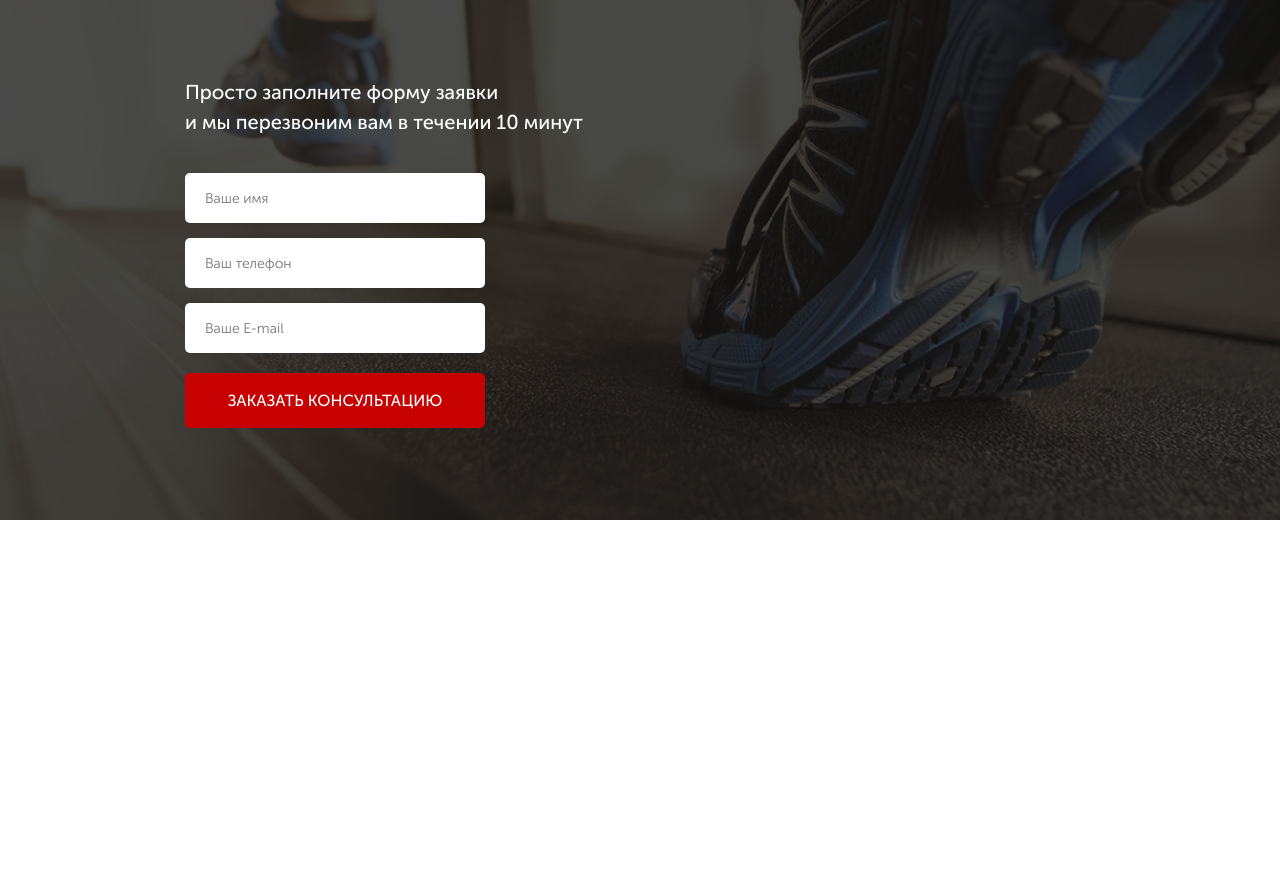
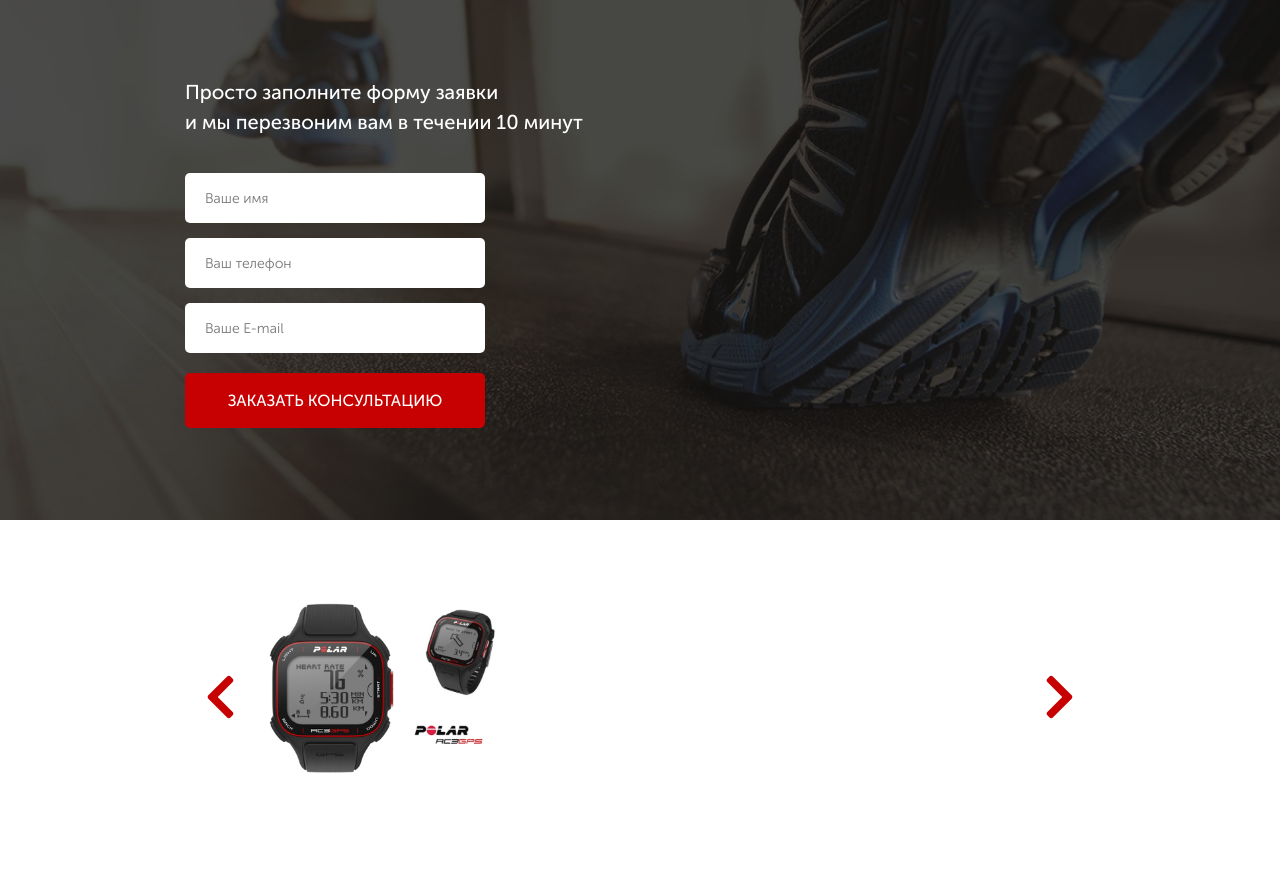
Before and after one commit to alpress17/alpress17.github.io, a website: page Pulse/src/index.html in a window 1280 px wide. Shown: the part 1425-2298 px from the top of the page. Before the commit the page ends 1945 px from the top, so only its background shows below. Drawn offline with nearby package versions, Linux system fonts and the light colour scheme.

Commit message:
joined jquery & slick.min.js, add section 'carousel'

```diff
--- /dev/null
+++ b/Pulse/src/css/slick.css
@@ -0,0 +1,119 @@
+/* Slider */
+.slick-slider
+{
+    position: relative;
+
+    display: block;
+    box-sizing: border-box;
+
+    -webkit-user-select: none;
+       -moz-user-select: none;
+        -ms-user-select: none;
+            user-select: none;
+
+    -webkit-touch-callout: none;
+    -khtml-user-select: none;
+    -ms-touch-action: pan-y;
+        touch-action: pan-y;
+    -webkit-tap-highlight-color: transparent;
+}
+
+.slick-list
+{
+    position: relative;
+
+    display: block;
+    overflow: hidden;
+
+    margin: 0;
+    padding: 0;
+}
+.slick-list:focus
+{
+    outline: none;
+}
+.slick-list.dragging
+{
+    cursor: pointer;
+    cursor: hand;
+}
+
+.slick-slider .slick-track,
+.slick-slider .slick-list
+{
+    -webkit-transform: translate3d(0, 0, 0);
+       -moz-transform: translate3d(0, 0, 0);
+        -ms-transform: translate3d(0, 0, 0);
+         -o-transform: translate3d(0, 0, 0);
+            transform: translate3d(0, 0, 0);
+}
+
+.slick-track
+{
+    position: relative;
+    top: 0;
+    left: 0;
+
+    display: block;
+    margin-left: auto;
+    margin-right: auto;
+}
+.slick-track:before,
+.slick-track:after
+{
+    display: table;
+
+    content: '';
+}
+.slick-track:after
+{
+    clear: both;
+}
+.slick-loading .slick-track
+{
+    visibility: hidden;
+}
+
+.slick-slide
+{
+    display: none;
+    float: left;
+
+    height: 100%;
+    min-height: 1px;
+}
+[dir='rtl'] .slick-slide
+{
+    float: right;
+}
+.slick-slide img
+{
+    display: block;
+}
+.slick-slide.slick-loading img
+{
+    display: none;
+}
+.slick-slide.dragging img
+{
+    pointer-events: none;
+}
+.slick-initialized .slick-slide
+{
+    display: block;
+}
+.slick-loading .slick-slide
+{
+    visibility: hidden;
+}
+.slick-vertical .slick-slide
+{
+    display: block;
+
+    height: auto;
+
+    border: 1px solid transparent;
+}
+.slick-arrow.slick-hidden {
+    display: none;
+}
--- a/Pulse/src/index.html
+++ b/Pulse/src/index.html
@@ -8,10 +8,11 @@
 	<!-- <link rel="shortcut icon" href="icons/favicon.ico" type="image/png"> -->
 	<link rel="stylesheet" href="css/bootstrap-reboot.min.css">
 	<link rel="stylesheet" href="css/fonts.css">
+	<link rel="stylesheet" href="css/slick.css">
 	<link rel="stylesheet" href="css/style.min.css">
 </head>
 <body>
-	<div class="promo">
+	<section class="promo">
 		<div class="container">
 			<header class="header">
 				<a href="#" class="header__logo">
@@ -50,8 +51,8 @@
 				</div>
 			</div>
 		</div>
-	</div>
-	<div class="advantages">
+	</section>
+	<section class="advantages">
 		<div class="container">
 			<h2 class="title">НАШИ ПРЕИМУЩЕСТВА</h2>
 			<div class="advantages__wrapper">
@@ -79,8 +80,8 @@
 				</div>
 			</div>
 		</div>
-	</div>
-	<div class="consultation">
+	</section>
+	<section class="consultation">
 		<div class="container">
 			<h2 class="title title_left">Получите бесплатную консультацию<br>
 				по подбору пульсометра
@@ -95,6 +96,25 @@
 				<button class="button button_submit">заказать кОНСУЛЬТАЦИЮ</button>
 			</form>
 		</div>
-	</div>
+	</section>
+	<section class="carousel">
+		<div class="container">
+			<div class="carousel__inner">
+				<div>
+					<img src="img/slide_1.jpg" alt="slide_1">
+				</div>
+				<div>
+					<img src="img/slide_2.jpg" alt="slide_2">
+				</div>
+				<div>
+					<img src="img/slide_3.jpg" alt="slide_3">
+				</div>
+			  </div>
+		</div>
+	</section>
+	<script type="text/javascript" src="https://code.jquery.com/jquery-1.11.0.min.js"></script>
+	<script type="text/javascript" src="https://code.jquery.com/jquery-migrate-1.2.1.min.js"></script>
+	<script src="js/slick.min.js"></script>
+	<script src="js/script.js"></script>
 </body>
 </html>
--- /dev/null
+++ b/Pulse/src/js/script.js
@@ -0,0 +1,28 @@
+// for (let i = 1; i < 8; i++) {
+// 	console.log(i);
+// }
+
+// function logging(a, b) {
+// 	console.log( a + b )
+// }
+// logging(3, 5);
+// logging(4, 11);
+
+$(document).ready(function(){
+	$('.carousel__inner').slick({
+		// dots: true,
+		speed: 1200,
+		// adaptiveHeight: true,
+		prevArrow: '<button type="button" class="slick-prev"><img src="icons/left.svg"></button>',
+		nextArrow: '<button type="button" class="slick-next"><img src="icons/right.svg"></button>',
+		responsive: [
+			{
+				breakpoint: 992,
+				settings: {
+					dots: true,
+					arrows: false
+				}
+			}
+		]
+	});
+})
--- /dev/null
+++ b/Pulse/src/sass/blocks/_carousel.scss
@@ -0,0 +1,27 @@
+.carousel {
+	padding: 81px 0;
+	&__inner {
+		position: relative;
+		width: 750px;
+		margin: 0 auto;
+		img {
+			width: 33%;
+		}
+	}
+	.slick-prev, .slick-next{
+		position: absolute;
+		top: 50%;
+		transform: translateY(-50%);
+		left: -66px;
+		border: none;
+		background-color: #fff;
+		img {
+			width: 31px;
+			height: 50px;
+		}
+	}
+	.slick-next {
+		left: auto;
+		right: -66px;
+	}
+}
--- a/Pulse/src/sass/style.scss
+++ b/Pulse/src/sass/style.scss
@@ -15,5 +15,6 @@
 @import 'blocks/advantages';
 @import 'blocks/consultation';
 @import 'blocks/forms';
+@import 'blocks/carousel';
 
 @import 'blocks/media';
```
Also changed, not shown: Pulse/src/css/style.min.css, Pulse/src/js/slick.min.js (added).
